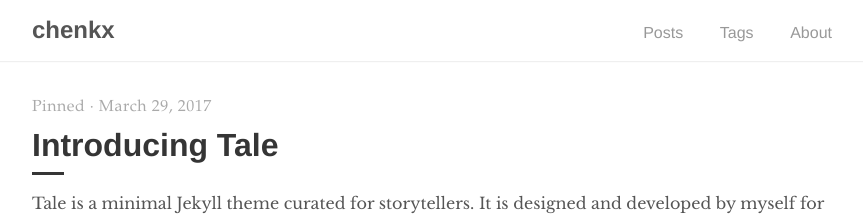
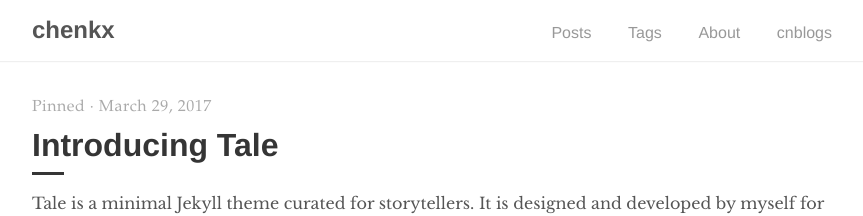
Before and after one commit to ckxkexing/chenkx.github.io, a Jekyll site: the page built from index.html, in a window 1280 px wide. Shown: the top 216 px of the page, without its empty margins (208-1071 px from the left). Built offline with Jekyll 4.4.1, drawn with Linux system fonts in a browser that asks for light colours; the list of posts is cut into pages by our own code.

Commit message:
add cnblogs

```diff
--- a/_includes/navigation.html
+++ b/_includes/navigation.html
@@ -7,6 +7,7 @@
       <li><a href="{{ site.baseurl }}/">Posts</a></li>
       <li><a href="{{ '/tags' | prepend: site.baseurl }}">Tags</a></li>
       <li><a href="{{ '/about' | prepend: site.baseurl }}">About</a></li>
+      <li><a href="https://www.cnblogs.com/ckxkexing">cnblogs</a></li>
     </ul>
   </div>
 </nav>
```
